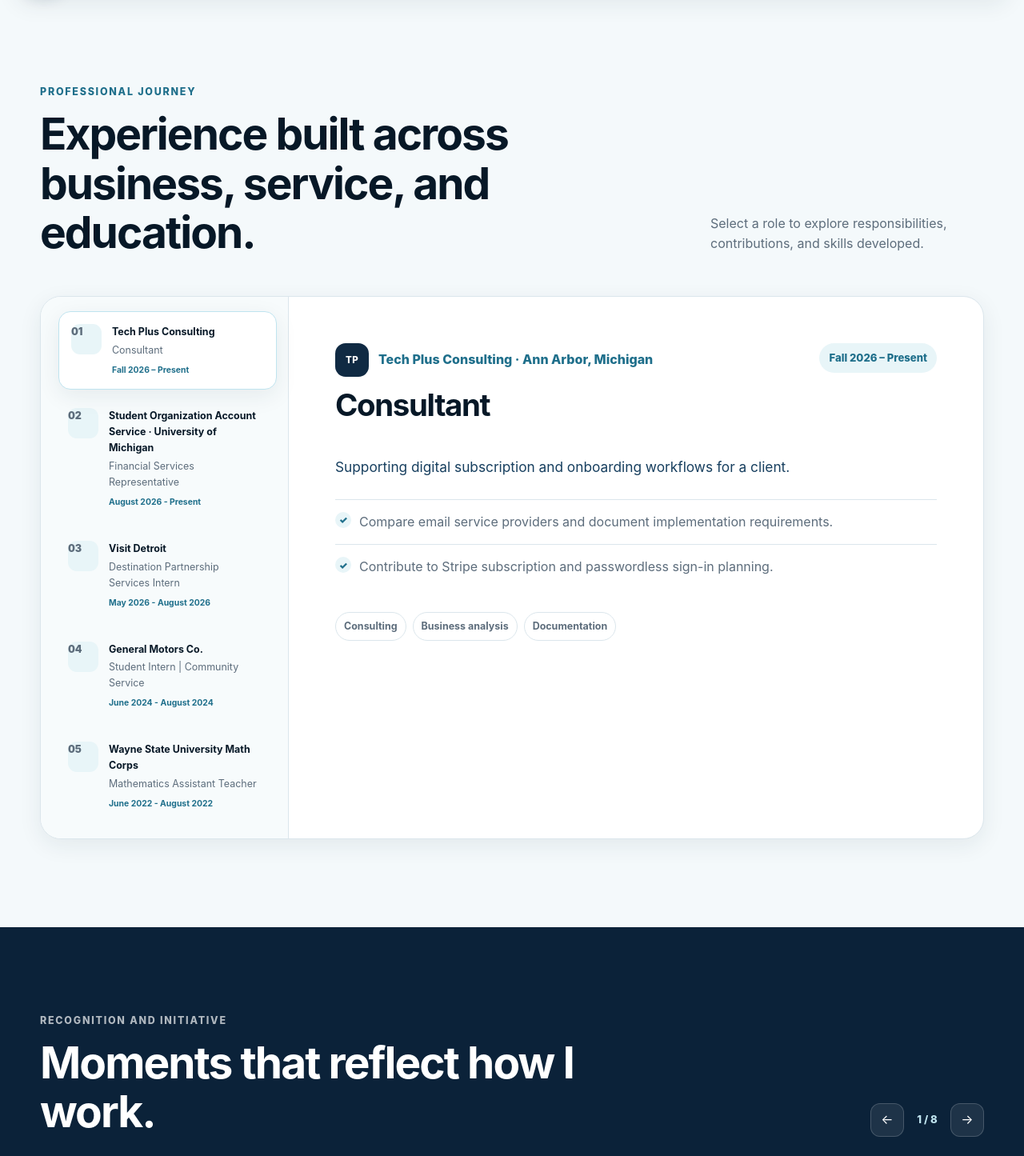
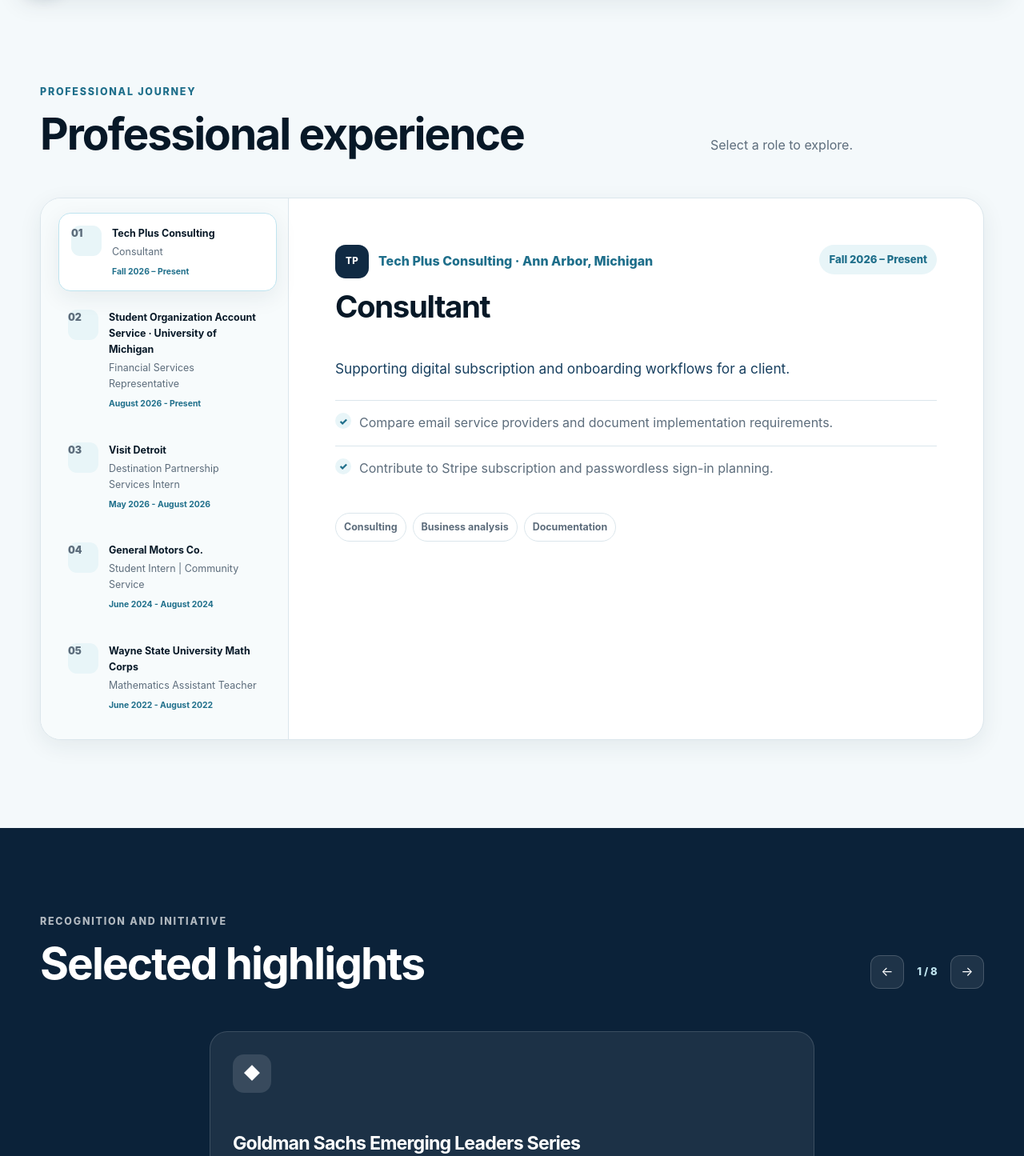
Before and after one commit to priyonti-sys/priyonti-roy-portfolio, a plain HTML site: page experience.html in a window 1280 px wide. Shown: the part 80-1525 px from the top of the page at 80% size. Drawn offline with Linux system fonts and the light colour scheme.

Commit message:
Simplify experience page

```diff
--- a/experience.html
+++ b/experience.html
@@ -69,9 +69,9 @@
         <div class="section-heading reveal">
           <div>
             <p class="section-kicker">Professional journey</p>
-            <h2>Experience built across business, service, and education.</h2>
+            <h2>Professional experience</h2>
           </div>
-          <p>Select a role to explore responsibilities, contributions, and skills developed.</p>
+          <p>Select a role to explore.</p>
         </div>
 
         <div class="experience-layout reveal" data-delay="80">
@@ -86,7 +86,7 @@
         <div class="section-heading reveal">
           <div>
             <p class="section-kicker">Recognition and initiative</p>
-            <h2>Moments that reflect how I work.</h2>
+            <h2>Selected highlights</h2>
           </div>
           <div class="carousel-controls">
             <button id="achievementPrev" class="icon-btn" aria-label="Previous achievement">←</button>
```
